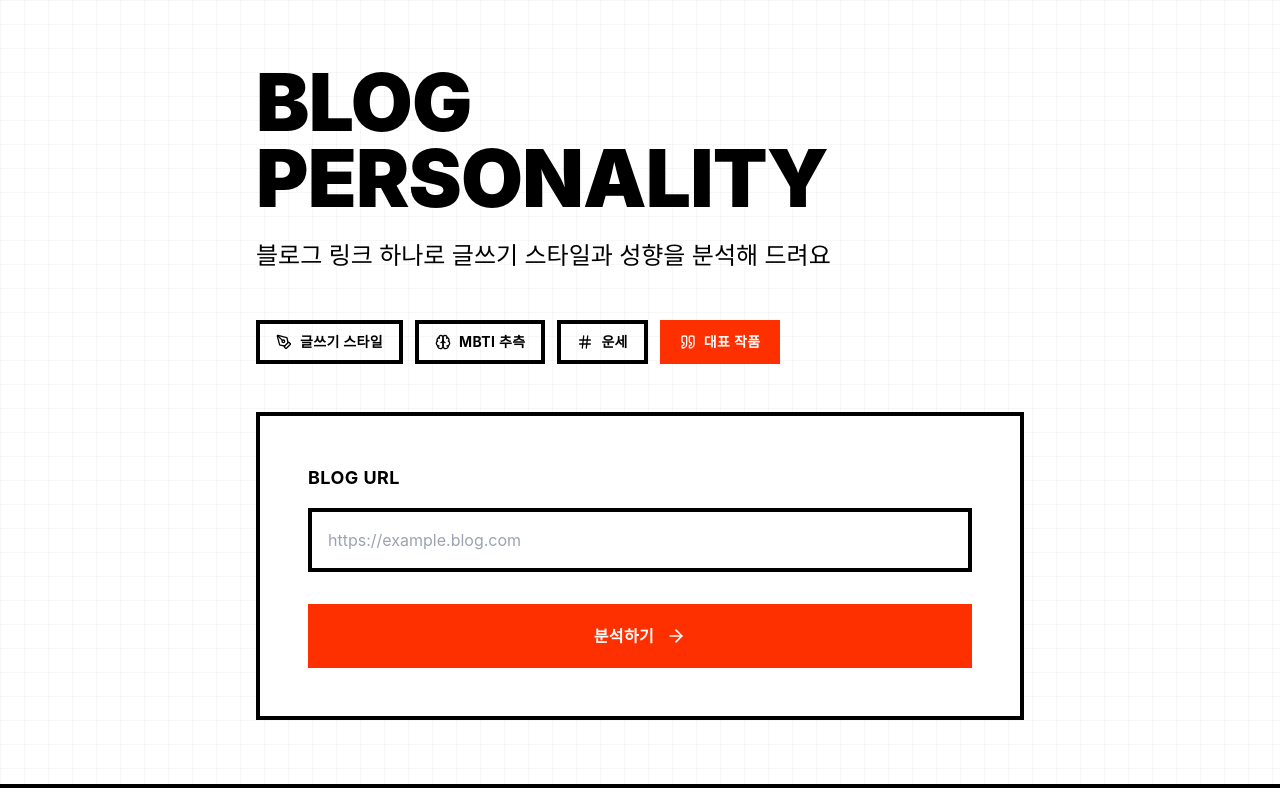
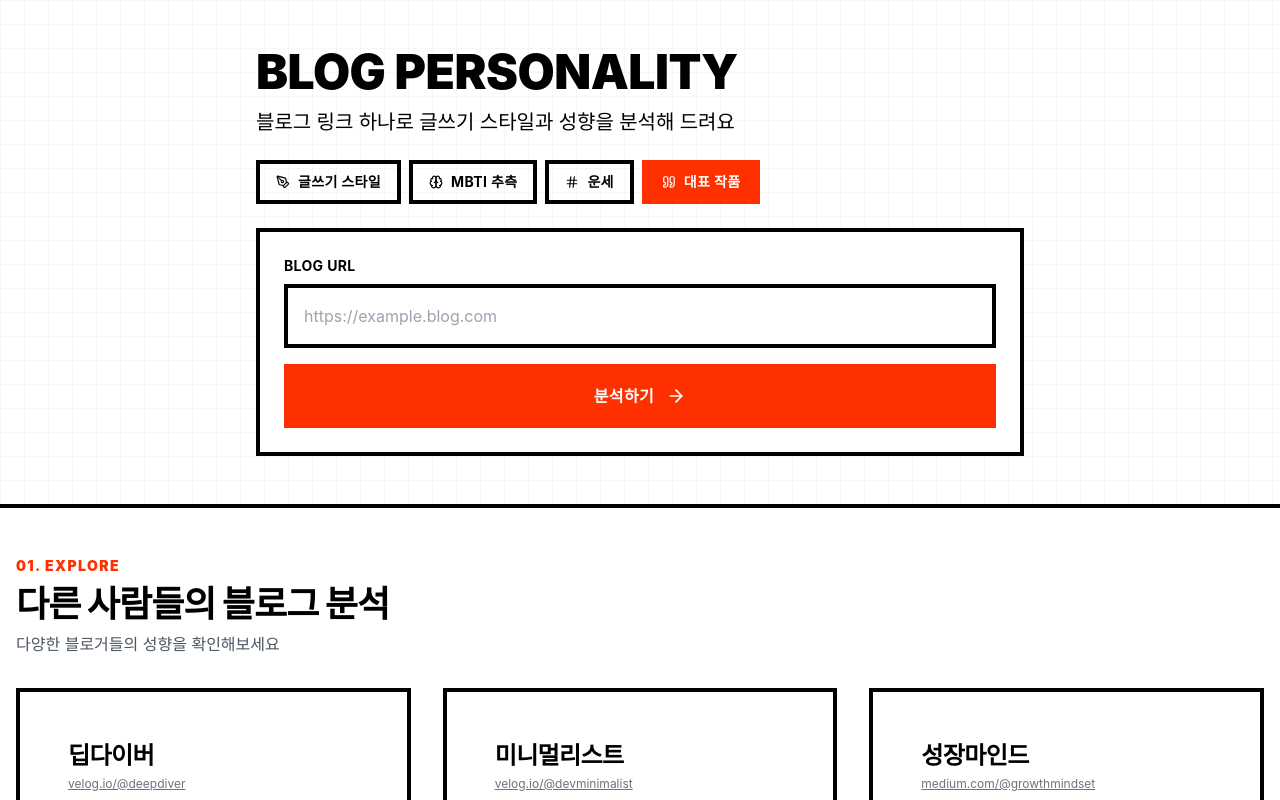
Before and after one commit to euijinkk/blog-analyzer-frontend, a React (Vite) app: page / in a window 1280 px wide. Shown: the top 800 px of the page. Built offline with nearby package versions, Linux system fonts and the light colour scheme; no server answers.

Commit message:
feat: Home UI 크기 수정

```diff
--- a/src/components/AnalysisForm.tsx
+++ b/src/components/AnalysisForm.tsx
@@ -22,10 +22,10 @@ export function AnalysisForm({ onSubmit, error }: AnalysisFormProps) {
 
   return (
     <form onSubmit={handleSubmit} className="w-full">
-      <div className="mb-8">
+      <div className="mb-4">
         <label
           htmlFor="blogUrl"
-          className="block text-lg font-bold text-black uppercase tracking-wide mb-4"
+          className="block text-sm font-bold text-black uppercase tracking-wide mb-2"
         >
           BLOG URL
         </label>
--- a/src/pages/Home.tsx
+++ b/src/pages/Home.tsx
@@ -27,61 +27,57 @@ export function Home() {
 
   return (
     <div className="bg-white pattern-grid-subtle">
-      <div className="w-full flex flex-col items-center px-4 py-16">
+      <div className="w-full flex flex-col items-center px-4 py-8 md:py-12">
         <div className="max-w-3xl w-full">
           {/* 헤더 영역 */}
-          <div className="text-left mb-12">
-            <h1 className="text-display-sm md:text-display-md font-black text-black uppercase tracking-tight mb-6">
-              BLOG
-              <br />
-              PERSONALITY
+          <div className="text-left mb-6">
+            <h1 className="text-4xl md:text-display-sm font-black text-black uppercase tracking-tight mb-3">
+              BLOG PERSONALITY
             </h1>
-            <p className="text-xl md:text-2xl text-black font-medium">
+            <p className="text-lg md:text-xl text-black font-medium">
               블로그 링크 하나로 글쓰기 스타일과 성향을 분석해 드려요
             </p>
           </div>
 
           {/* 기능 태그 */}
-          <div className="flex flex-wrap gap-3 mb-12">
+          <div className="flex flex-wrap gap-2 mb-6">
             <div className="swiss-tag flex items-center gap-2">
-              <PenTool size={16} />
+              <PenTool size={14} />
               <span>글쓰기 스타일</span>
             </div>
             <div className="swiss-tag flex items-center gap-2">
-              <Brain size={16} />
+              <Brain size={14} />
               <span>MBTI 추측</span>
             </div>
             <div className="swiss-tag flex items-center gap-2">
-              <Hash size={16} />
+              <Hash size={14} />
               <span>운세</span>
             </div>
             <div className="swiss-tag-accent flex items-center gap-2">
-              <Quote size={16} />
+              <Quote size={14} />
               <span>대표 작품</span>
             </div>
           </div>
 
           {/* 폼 컨테이너 */}
-          <div className="swiss-card">
+          <div className="swiss-card !p-4 md:!p-6">
             <AnalysisForm onSubmit={handleAnalyzeRequest} error={error} />
           </div>
         </div>
       </div>
 
       {/* 최근 분석된 블로그 섹션 */}
-      <div className="w-full border-t-4 border-black bg-white py-16 px-4">
+      <div className="w-full border-t-4 border-black bg-white py-8 md:py-12 px-4">
         <div className="max-w-7xl mx-auto">
           {/* 섹션 헤더 */}
-          <div className="text-left mb-12">
-            <div className="text-swiss-accent text-sm font-black tracking-widest mb-4">
+          <div className="text-left mb-8">
+            <div className="text-swiss-accent text-sm font-black tracking-widest mb-2">
               01. EXPLORE
             </div>
-            <h2 className="text-4xl md:text-5xl font-black text-black uppercase tracking-tight mb-4">
-              다른 사람들의
-              <br />
-              블로그 분석
+            <h2 className="text-3xl md:text-4xl font-black text-black uppercase tracking-tight mb-2">
+              다른 사람들의 블로그 분석
             </h2>
-            <p className="text-lg text-gray-600">
+            <p className="text-base text-gray-600">
               다양한 블로거들의 성향을 확인해보세요
             </p>
           </div>
@@ -90,7 +86,7 @@ export function Home() {
           <ArticleGrid articles={recentArticles} source="home" />
 
           {/* 더 보기 버튼 */}
-          <div className="flex justify-center mt-12">
+          <div className="flex justify-center mt-8">
             <Link
               to="/gallery"
               className="swiss-btn-accent flex items-center gap-3"
```
